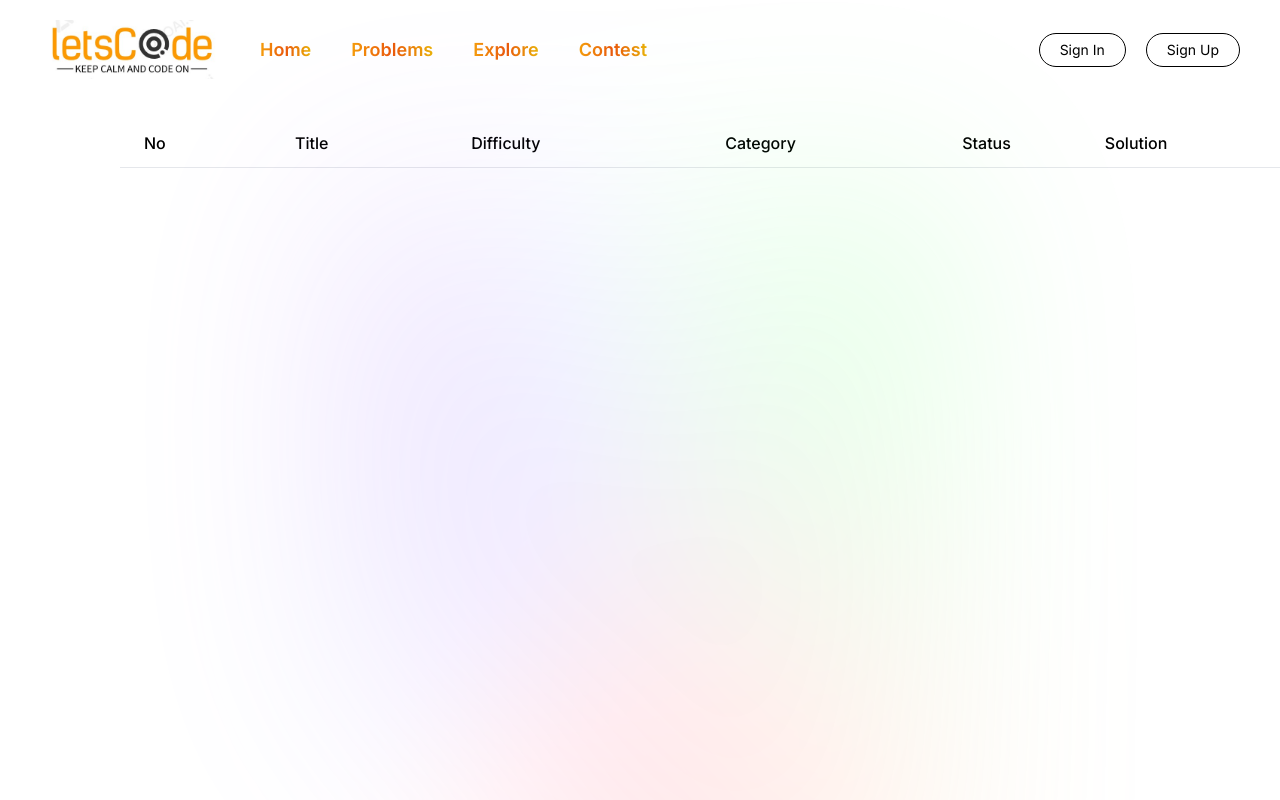
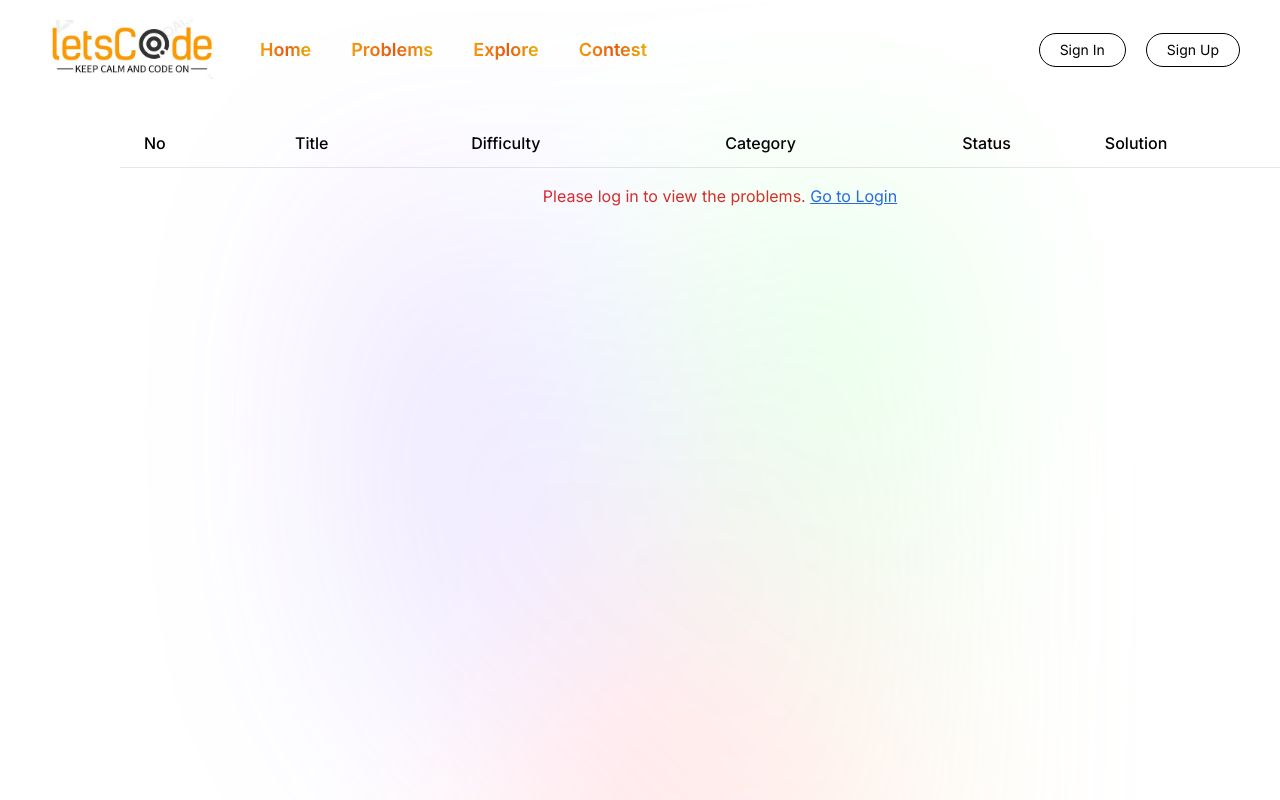
Before and after one commit to Sagarshivalingappaathani/letsCode-Coding-Platform, a Next.js app: page /problems in a window 1280 px wide. Built offline with nearby package versions, Linux system fonts and the light colour scheme; no server answers; the database is empty.

Commit message:
upadted the problems page

```diff
--- a/app/problems/page.tsx
+++ b/app/problems/page.tsx
@@ -10,10 +10,10 @@ export default function Home() {
   return (
 
 
-  <main className="no-inherit-width mt-10" style={{width: '100%'}}>
+    <main className="no-inherit-width mt-10" style={{ width: '100%' }}>
       {
         loadingProblems && (
-        <div style={{ display: 'flex', alignItems: 'center', justifyContent: 'center'}} className="mt-60">
+          <div style={{ display: 'flex', alignItems: 'center', justifyContent: 'center' }} className="mt-60">
             <span className="flex justify-center items-center loader"></span>
           </div>
         )
@@ -22,7 +22,7 @@ export default function Home() {
       <div className='elative overflow-x-auto px-6 pb-10 flex justify-center'>
         <div className="w-full max-w-[1200px]">
           <table className="w-full ml-20">
-        {!loadingProblems &&(
+            {!loadingProblems && (
               <thead className='text-dark text-left border-b'>
                 <tr>
                   <th scope='col' className='px-6 py-3 w-0 font-medium'>
--- a/components/problemsTable.tsx
+++ b/components/problemsTable.tsx
@@ -90,6 +90,23 @@ const ProblemsTable: React.FC<ProblemsTableProps> = ({ loadingProblems, setLoadi
   const email = user ? user.email : null;
   const userDetails = useUserDetails(email);
 
+  if (!user) {
+    setLoadingProblems(false);
+    return (
+      <tbody className='gradiant text-dark '>
+      <tr>
+        <td colSpan={6} className="text-center py-4 text-red-600">
+          Please log in to view the problems.{" "}
+          <Link href="/signIn" className="text-blue-600 underline">
+            Go to Login
+          </Link>
+        </td>
+      </tr>
+      </tbody>
+    );
+  }
+
+
   return (
     <>
       <tbody className='gradiant text-dark '>
@@ -98,8 +115,8 @@ const ProblemsTable: React.FC<ProblemsTableProps> = ({ loadingProblems, setLoadi
             problem.difficulty === "Easy"
               ? "text-dark-green-s"
               : problem.difficulty === "Medium"
-              ? "text-dark-yellow"
-              : "text-dark-pink";
+                ? "text-dark-yellow"
+                : "text-dark-pink";
 
           return (
             <tr className="gradiant items-center" key={problem.id}>
```
Also changed, not shown: app/page.tsx (+4 -3 lines). Lines whose indentation alone changed are shown as unchanged.
